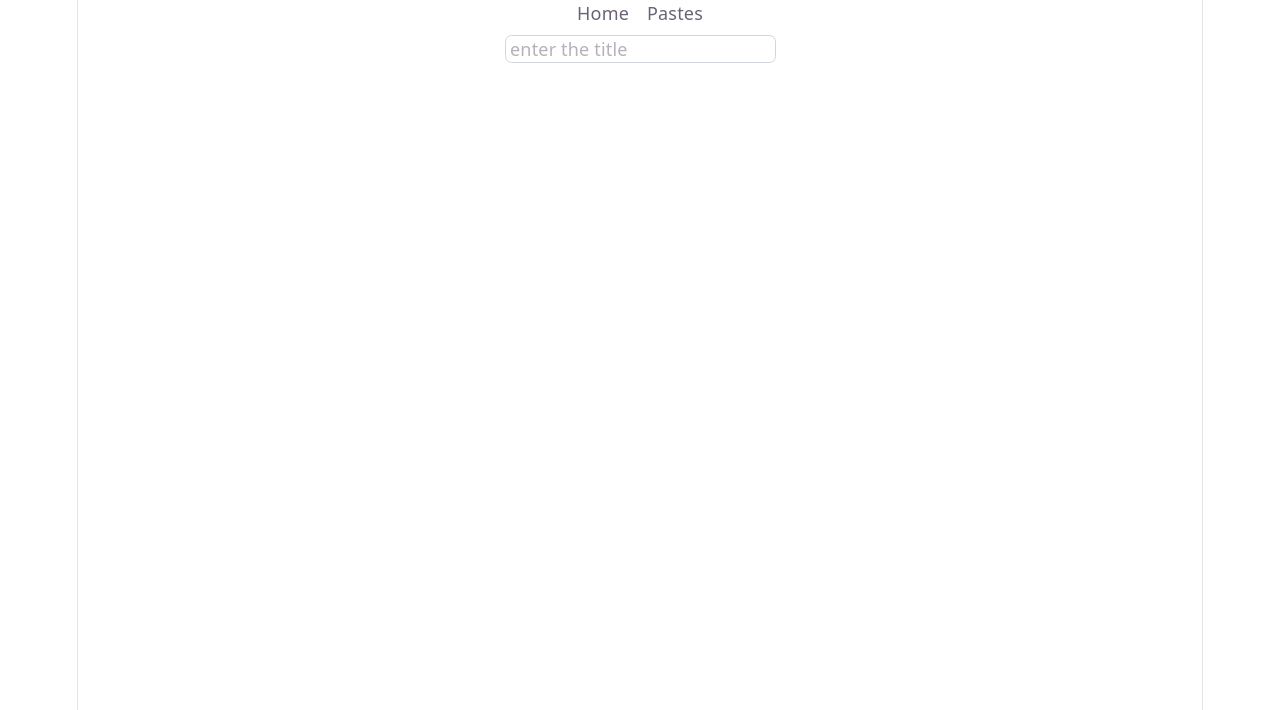
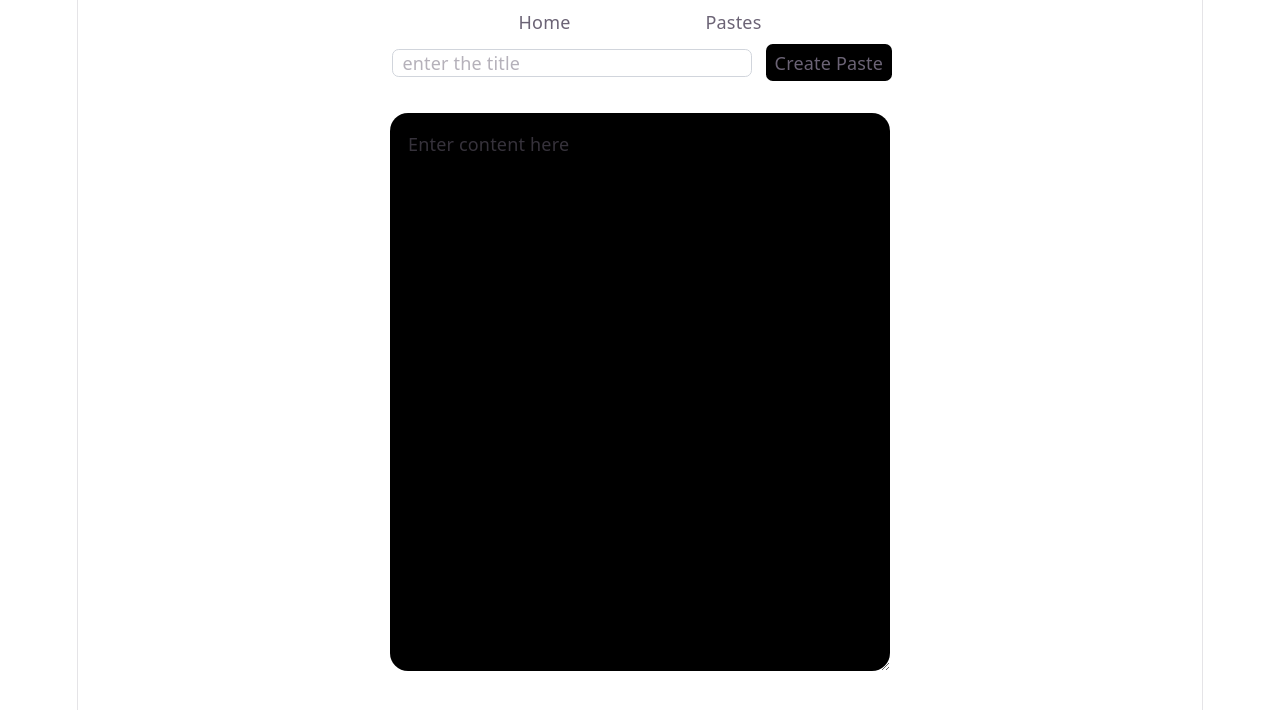
Before and after one commit to kapiltadkase/Code-Note-Saver-App, a React (Vite) app: page / in a window 1280 px wide. Shown: the top 710 px of the page. Built offline with nearby package versions, Linux system fonts and the light colour scheme.

Commit message:
Add: added text field and parameter fetching along with some styling updates

```diff
--- a/src/components/Home.jsx
+++ b/src/components/Home.jsx
@@ -1,19 +1,41 @@
 import React from 'react'
 import { useState } from 'react';
+import { useSearchParams } from 'react-router-dom';
 
 const Home = () => {
 
-  const [title, setTitle] = useState('');
+  const [title, setTitle] = useState("");
+  const [value, setValue] = useState('');
+  const [searchParams, setSearchParams] = useSearchParams();
+  const pasteId = searchParams.get("pasteId");
 
   return (
     <div>
+      <div className='flex flex-row gap-2 justify-center'>
         <input
-      className='border border-gray-300 rounded-md px-1 m-2'
+          className='border border-gray-300 rounded-md px-2 m-1 w-[32%]'
           type='text'
           placeholder='enter the title'
           value={title}
           onChange={(e) => setTitle(e.target.value)}
         />
+
+        <button className='bg-black rounded-md px-2'>
+          {
+            pasteId ? "Update Paste" : "Create Paste"
+          }
+        </button>
+      </div>
+
+      <div className='mt-5'>
+        <textarea
+          className='rounded-2xl mt-2 min-w-[500px] p-4 bg-black'
+          value={value}
+          placeholder="Enter content here"
+          onChange={(e) => setValue(e.target.value)}
+          rows={20}
+        />
+      </div>
     </div>
   )
 }
--- a/src/components/Navbar.jsx
+++ b/src/components/Navbar.jsx
@@ -3,7 +3,7 @@ import { NavLink } from 'react-router-dom'
 
 const Navbar = () => {
   return (
-    <div className='flex flex-row gap-4 justify-center place-content-evenly'>
+    <div className='flex flex-row gap-30 justify-center place-content-evenly mb-2 mt-2'>
         <NavLink to="/">
             Home
         </NavLink>
```
Lines whose indentation alone changed are shown as unchanged.
